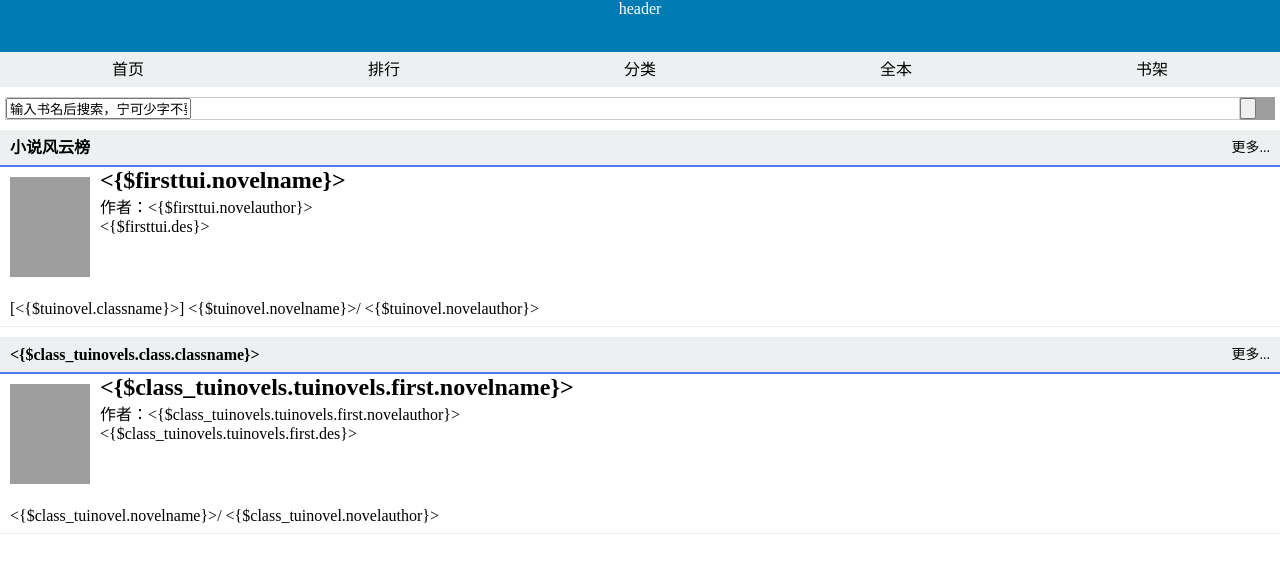
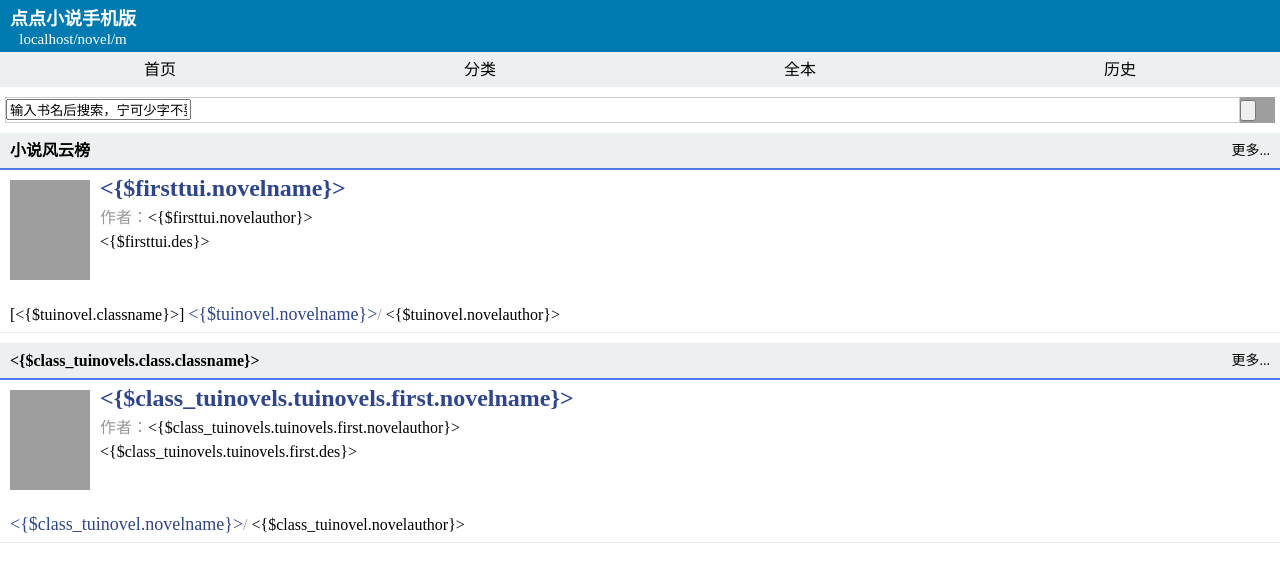
Before and after one commit to river-website/novel, a PHP site: page /DbName/home/Tpl/mobile/Index/index.html in a window 1280 px wide. Shown: the top 582 px of the page. Run offline with PHP 8.4, Linux system fonts and the light colour scheme; grey boxes are pictures that could not be loaded.

Commit message:
css样式修改；增加历史伪静态

```diff
--- a/Public/css/mobile/base.css
+++ b/Public/css/mobile/base.css
@@ -1,4 +1,22 @@
+html {
+    background: #fff;
+    font: 16px/1.5 'microsoft yahei';
+    font-style: normal;
+    font-variant-ligatures: normal;
+    font-variant-caps: normal;
+    font-variant-numeric: normal;
+    font-weight: normal;
+    font-stretch: normal;
+    font-size: 16px;
+    line-height: 1.5;
+    font-family: "microsoft yahei";
+}
+
 body, h1, h2, h3, h4, h5, h6, p, div, ul, li, dl, dt, dd, h1 {  margin: 0;  padding: 0; }
+
+li {    list-style: none;}
+
+a {    color: #000;text-decoration: none;}
 
 .header {  background-color: #007BB1;  color: #fff;  height: 52px;  text-align: center;  overflow: hidden;  display: block; }
 
@@ -13,3 +31,35 @@
 .margin-top-5-percent{ margin-top:5%; }
 .margin-left-2-percent{ margin-left: 2%; }
 .margin-left-5-percent{ margin-left:5%; }
+
+/*nav*/
+.nav {
+    background-color:#ECF0F0;
+    height:35px;
+    line-height:35px;
+    text-align: center;
+    overflow:hidden;
+    display:block;
+
+}
+
+.nav ul li{
+    color:#333;
+    display:block;
+    width:25%;
+    overflow:hidden;
+    float:left;
+    text-align: center;
+}
+.nav_read{
+    height:35px;
+    line-height:35px;
+    font-size: 16px;
+    color: #666;
+    background-color: #ECF0F0;
+    text-indent: 8px;
+    white-space: nowrap;
+    overflow:hidden;
+    text-overflow: ellipsis;
+
+}
--- a/Public/css/mobile/index.css
+++ b/Public/css/mobile/index.css
@@ -1,35 +1,3 @@
-/*nav*/
-.nav {
-    background-color:#ECF0F0;
-    height:35px;
-    line-height:35px;
-    text-align: center;
-    overflow:hidden;
-    display:block;
-
-}
-
-.nav ul li{
-    color:#333;
-    display:block;
-    width:20%;
-    overflow:hidden;
-    float:left;
-    text-align: center;
-}
-.nav_read{
-    height:35px;
-    line-height:35px;
-    font-size: 16px;
-    color: #666;
-    background-color: #ECF0F0;
-    text-indent: 8px;
-    white-space: nowrap;
-    overflow:hidden;
-    text-overflow: ellipsis;
-
-}
-
 /*article*/
 .article {
     margin: 10px auto 10px auto;
@@ -87,15 +55,39 @@
     float: left;
 }
 
-a {
-    color: #000;
-    text-decoration: none;
-}
 
-li {
-    list-style: none;
-}
 
 .div_breadcrumbs H2 {
 	FLOAT: left; FONT-WEIGHT: bold; MARGIN-RIGHT: 5px
 }
+
+.logo {
+    float: left;
+    margin-left: 10px;
+}
+.header h2 {
+    font-size: 18px;
+    font-weight: bolder;
+    padding-top: 6px;
+}
+.logo a {
+    color: #fff;
+}
+.header a {
+    color: #FFF;
+}
+.header p {
+    font-size: 15px;
+    line-height: 80%;
+}
+.block_txt h2 a, .block_txt2 h2 a, .index_block h2 a {
+    color: #2f468f;
+}
+.blue {
+    color: #2f468f;
+    font-size: 18px;
+}
+body {
+    background: #fff;
+    color: #999;
+}
--- a/Public/css/mobile/vol.css
+++ b/Public/css/mobile/vol.css
@@ -1 +1,2 @@
 .vol_button_function_block{ background: #5278F0;  border-radius: 3px;  height: 40px;  line-height: 40px;  text-align: center;  width: 49%; }
+#list li{border-bottom: 1px solid #efefef;padding-bottom: 5px;padding-top: 5px;color: #999;display: list-item;}
--- a/home/Tpl/mobile/Index/index.html
+++ b/home/Tpl/mobile/Index/index.html
@@ -14,23 +14,18 @@
 </head>
 <body>
 <div class="header">
-	header
+    <div class="logo"><h2><a href="http://localhost/novel/m">点点小说手机版</a></h2><p>localhost/novel/m</p></div>
 </div>
 <div class="nav">
 	<ul>
 		<li>
-			<a href="__ROOT__/m">首页</a></li>
+			<a href="__ROOT__">首页</a></li>
 		<li>
-			<a href="###">排行</a></li>
+			<a href="__ROOT__/c/xuanhuanmofa">分类</a></li>
 		<li>
-			<a href="__ROOT__/m/c/xuanhuanmofa">分类</a></li>
+			<a href="__ROOT__/d">全本</a></li>
 		<li>
-			<a href="###">全本</a></li>
-		<li>
-			<a rel="nofollow" href="__ROOT__/index.php/mobile/history">书架</a></li>
-		<li style="list-style: none; display: inline">
-			<div class="cc"></div>
-		</li>
+			<a href="__ROOT__/h/">历史</a></li>
 	</ul>
 </div>
 <div class="search">
```
Also changed, not shown: Public/css/mobile/cls.css (+1 -22 lines), home/Tpl/mobile/content/chapter.html (+0 -23 lines), home/Tpl/mobile/content/cls.html (+4 -9 lines), home/Tpl/mobile/content/vol.html (+29 -10 lines), .htaccess.
